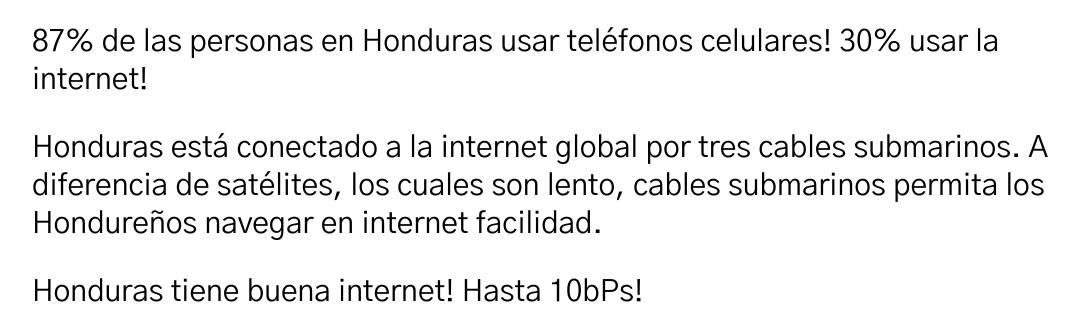
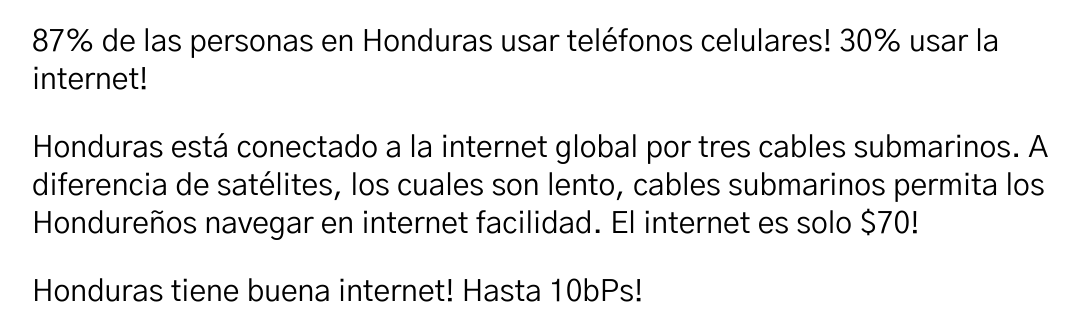
Before and after one commit to nitroxplunge/honduras, a plain HTML site: page index.html in a window 1280 px wide. Shown: the part 1040-1359 px from the top of the page, without its empty margins (68-1147 px from the left). Drawn offline with nearby package versions, Linux system fonts and the light colour scheme.

Commit message:
Update index.html

```diff
--- a/index.html
+++ b/index.html
@@ -20,7 +20,7 @@
                 <p class="title">Por Que?</p>
                 <p class="header">El internet es bueno!</p>
                 <p>87% de las personas en Honduras usar teléfonos celulares! 30% usar la internet!</p>
-                <p>Honduras está conectado a la internet global por tres cables submarinos. A diferencia de satélites, los cuales son lento, cables submarinos permita los Hondureños navegar en internet facilidad.</p>
+                <p>Honduras está conectado a la internet global por tres cables submarinos. A diferencia de satélites, los cuales son lento, cables submarinos permita los Hondureños navegar en internet facilidad. El internet es solo $70!</p>
                 <p>Honduras tiene buena internet! Hasta 10bPs!</p>
                 <div class="scrolltarget" id="scroll2" style="position: absolute; top: 0; left: 0;"></div>
                 <img src="https://media.istockphoto.com/vectors/map-of-honduras-from-polygonal-black-lines-and-dots-of-vector-vector-id685479382" width="800px">
```
